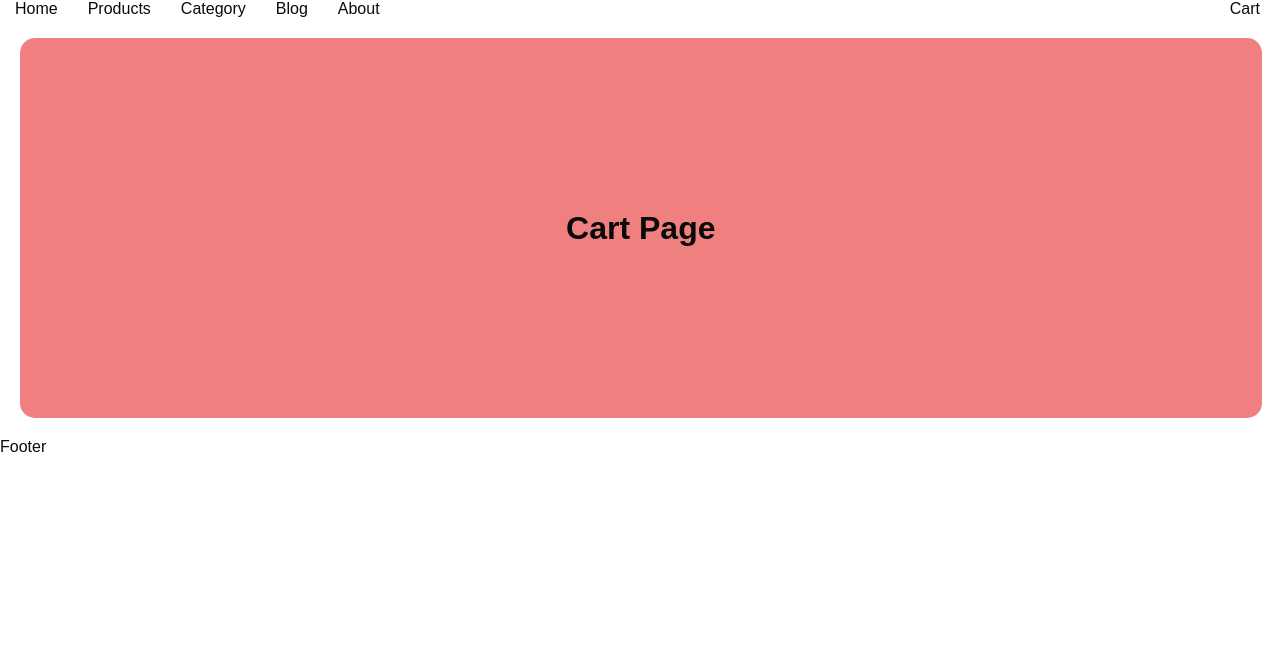
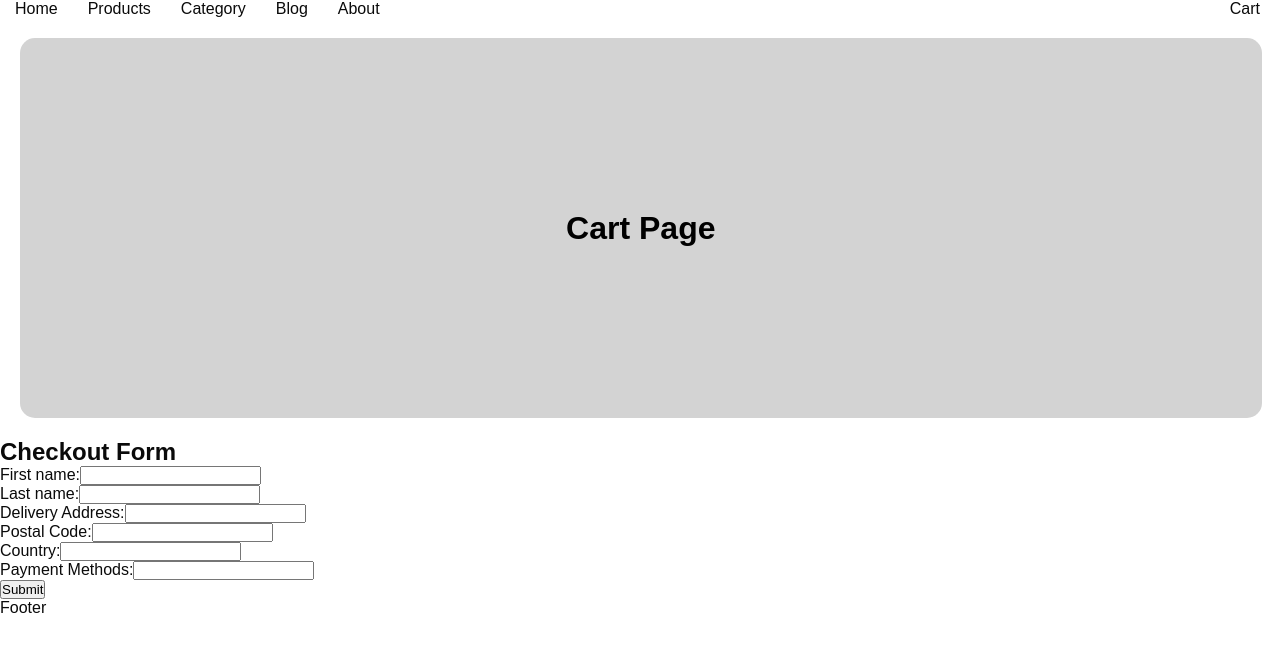
Before and after one commit to Wong-Flo/next-js-ecommerce-store, a Next.js app: page /cart in a window 1280 px wide. Shown: the top 652 px of the page. Built offline with nearby package versions, Linux system fonts and the light colour scheme; no server answers.

Commit message:
Add checkoutform

```diff
--- a/app/cart/page.js
+++ b/app/cart/page.js
@@ -1,4 +1,4 @@
-// import { cookies } from 'next/headers';
+import { cookies } from 'next/headers';
 
 export const metadata = {
   title: 'Cart',
@@ -6,11 +6,37 @@ export const metadata = {
 };
 
 export default async function CartPage() {
-  /* const totalItemsInCart = (await cookies()).get('cookieAmount'); */
+  const totalItemsInCart = (await cookies()).get('cookieAmount');
   return (
     <>
-        <div className="xLarge">
+      <div className="xLarge">
         <h1>Cart Page</h1>
+      </div>
+      <div className="checkout-form">
+        <h2>Checkout Form</h2>
+        <form>
+          <label>
+            First name:
+            <input type="text" required />
+            <br />
+            Last name:
+            <input type="text" required />
+            <br />
+            Delivery Address:
+            <input type="text" required />
+            <br />
+            Postal Code:
+            <input type="text" required />
+            <br />
+            Country:
+            <input type="text" required />
+            <br />
+            Payment Methods:
+            <input type="text" required />
+          </label>
+        </form>
+
+        <button>Submit</button>
       </div>
       {/* <h4>In Shopping Cart: {totalItemsInCart.value} </h4> */}
     </>
--- a/app/globals.css
+++ b/app/globals.css
@@ -114,9 +114,10 @@ h1 {
   width: 97%;
   height: 380px;
   margin: 20px; /* Space between rows */
-  background-color: lightcoral;
+  background-color: lightgrey;
   box-sizing: border-box; /* Include padding in width calculation */
   border-radius: 15px;
+  color: black;
 }
 .long {
   width: 75%;
```
Also changed, not shown: app/about/page.js (+32 -3 lines).
